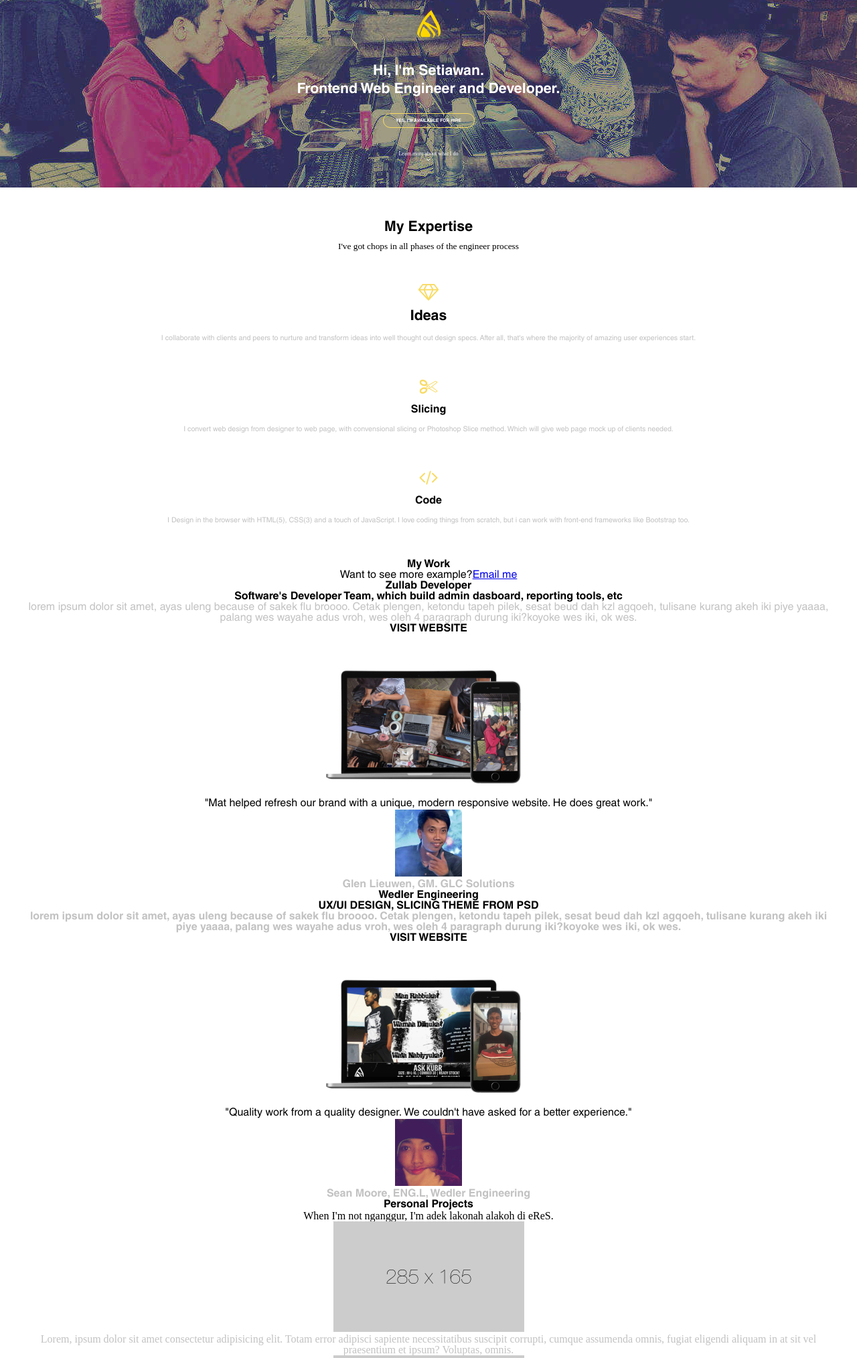
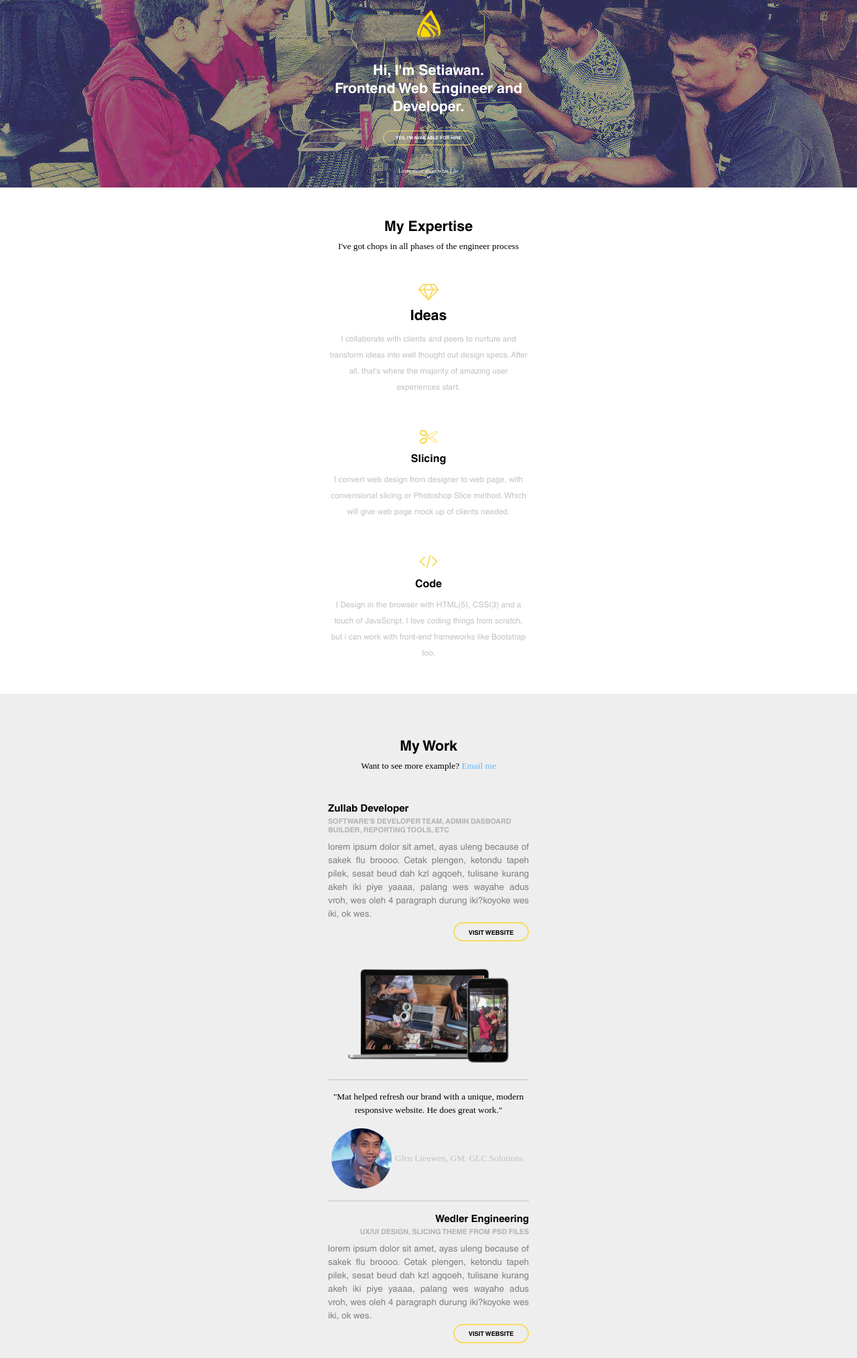
Before and after one commit to consciousnessdev/consciousnessdev.github.io, a PHP site: page / in a window 1280 px wide. Shown: the top 2028 px of the page at 67% size. Run offline with PHP 8.4, Linux system fonts and the light colour scheme.

Commit message:
Works Section Done! Go To Projects Section

```diff
--- a/assets/css/style.css
+++ b/assets/css/style.css
@@ -39,18 +39,21 @@
 
   .container {
     text-align: center;
-    margin: 0 30px;
+    margin: 0 auto;
+    width: 300px;
   }
 
     .content {}
 
-      .content-section {}
+      .content-section {
+}
 
         .content-section__expertise {
     margin: 30px auto;
 }
 
-        .content-section__works {}
+        .content-section__works {
+}
 
         .content-section__projects {}
 
@@ -95,7 +98,6 @@
 }
 
     .section__info {
-    font-size: 10pt;
     margin: 10px auto 30px auto;
 }
 
@@ -110,45 +112,86 @@
 
       .item__info {}
 
-.works__wrapper {}
+.works__wrapper {
+  width: 300px;
+  margin: 0 auto;
+  padding: 50px 0;
+  text-align: center;
+  }
 
   .works__self {}
 
-    .works__header {}
+    .works__header {
+      margin: 20px auto 10px auto;
+    }
 
-    .works__example {}
+    .works__example {
+      margin: 10px auto 30px auto;
+    }
 
   .works__list {}
 
-    .works__client {}
+    .works__client {
+    padding-top: 20px;
+    padding-bottom: 20px;
+}
 
       .client__header {}
 
-      .client__area {}
+      .client__area {
+    margin: 5px auto;
+    line-height: 1.25;
+}
 
-      .client__info {}
+      .client__info {
+        text-align: justify;
+        margin: 10px auto 0 auto;
+        line-height: 1.5;
+      }
 
-      .client__visitweb {}
+      .client__visitweb {
+         margin: 0 auto 5px auto;
+         float: right;
+         display: flex;
+         height: 20px;
+         width: 109px;
+         align-items:  center;
+         justify-content: center;
+         padding-top:  5px;
+         clear: both;
+      }
 
       .works__result {
-
-      }
+    margin: 20px auto 0px auto;
+    padding-top: 20px;
+}
       .works__result img{
-        width: 320px;
+        width: 80%;
         height: auto;
       }
 
-    .works__comment {}
+    .works__comment {
+      padding-top: 5px;
+      padding-bottom: 10px;
+    }
 
       .comment__wrapper {}
 
-        .comment__main {}
+        .comment__main {
+    margin: 10px auto;
+    line-height: 1.5;
+}
 
-        .comment__person {}
+        .comment__person {
+    display: flex;
+    align-items:  center;
+}
 
           .person__pict {}
 
-          .person__profile {}
+          .person__profile {
+    text-align:  left;
+}
 
 .projects__wrapper {}
 
@@ -189,8 +232,24 @@
   font-family: helveticaBLD;
 }
 
-.section--header, .label--header, .item--header {
+.section--header, .label--header, .item--header, .self--header {
   font-size: 16pt;
+}
+
+.item--nine {
+  font-size: 9pt;
+}
+
+.section--ten, .works--ten, .info--ten, .main--ten, .profile--ten {
+  font-size: 10pt;
+}
+
+.comment--topborder, .result--topborder {
+  border-top: 1px solid #C2C2C2;
+}
+
+.pict--circle {
+  clip-path: circle(45px at center);
 }
 
 .label--top {
@@ -211,7 +270,7 @@
   font-size: 5pt;
 }
 
-.learnmore--light, .section--normal {
+.learnmore--light, .section--normal, .works--normal, .main--normal, .profile--light {
   font-family: heveticaSTD;
   font-weight: lighter;
 }
@@ -220,29 +279,62 @@
   font-size: 6pt;
 }
 
-.nextlearn--ms, .item--ms {
+.visitweb--mids {
+  font-size: 7pt;
+}
+
+.nextlearn--ms, .area--ms, .info--ms {
   font-size: 8pt;
 }
 
-.item--normal,.works--normal,.info--normal,.main--normal {font-family: helveticaSTD;}
+.item--normal,.info--normal {
+  font-family: helveticaSTD;
+}
 
 .item--overcolor {
   color: #F8DB64;
 }
 
-.item--gray,.info--gray,.profile--gray {color: #C2C2C2;}
+.item--gray,.profile--gray {color: #C2C2C2;}
+
+.info--grayblck {
+  color: #7f7f7f;
+}
 
 .item--lineheight {line-height: 2;}
 
 .works--softcol {
+  color: #64B7FF;
+}
 
+.works--link {
+  text-decoration: none;
 }
+
+.works--color {
+  background-color: #EEEEEE;
+}
+
+.header--top {
+  font-size: 15px;
+}
+
+.header--left, .area--left, .visitweb--left {
+  text-align: left;
+}
+
+.header--right, .area--right, .visitweb--right {
+  text-align: right;
+}
+
 .area--softcol {
-
+  color: rgb(177, 177, 177);
 }
 
 .visitweb--alphacol {
-
+  background-color: rgba(0,0,0, 0.0);
+  border: 2px #F8DB64 solid;
+  border-radius: 20px;
 }
 .button--alphacol {
 
@@ -262,3 +354,8 @@
 
 
 /* Modifier Part */
+
+
+.wrapper__visitweb {
+  height: 30px;
+}
--- a/index.html
+++ b/index.html
@@ -34,20 +34,22 @@
     </div>
   </header>
   <section class="content content-section">
+      <section class="content-section__top">
         <div class="container">
-      <section class="content-section__top">
           <article class="section__exp section--bold section--header">
             My Expertise
           </article>
-        <article class="section__info section--normal">
+          <article class="section__info section--ten section--normal">
             I've got chops in all phases of the engineer process
           </article>
+        </div>
       </section>
       <section class="content-section__expertise">
+        <div class="container">
           <article class="section__item section--bold">
             <div class="item__icon item--overcolor"><i class="fa fa-diamond"></i></div>
             <div class="item__label item--bold item--header">Ideas</div>
-          <div class="item__info item--ms item--lineheight item--normal item--gray">
+            <div class="item__info item--nine item--lineheight item--normal item--gray">
               <p>
                 I collaborate with clients and peers to nurture and transform ideas into well thought out design specs. After all, that's where the majority of amazing user experiences start.
               </p>
@@ -56,7 +58,7 @@
           <article class="section__item section--bold">
             <div class="item__icon item--overcolor"><i class="fa fa-cut"></i></div>
             <div class="item__label item--bold">Slicing</div>
-          <div class="item__info item--ms item--lineheight item--normal item--gray">
+            <div class="item__info item--nine item--lineheight item--normal item--gray">
               <p>
                 I convert web design from designer to web page, with convensional slicing or Photoshop Slice method. Which will give web page mock up of clients needed.
               </p>
@@ -65,53 +67,58 @@
           <article class="section__item section--bold">
             <div class="item__icon item--overcolor"><i class="fa fa-code"></i></div>
             <div class="item__label item--bold">Code</div>
-          <div class="item__info item--ms item--lineheight item--normal item--gray">
+            <div class="item__info item--nine item--lineheight item--normal item--gray">
               <p>
                 I Design in the browser with HTML(5), CSS(3) and a touch of JavaScript. I love coding things from scratch, but i can work with front-end frameworks like Bootstrap too.
               </p>
             </div>
           </article>
+        </div>
       </section>
-      <section class="content-section__works works--bold">
+      <section class="content-section__works works--bold works--color">
         <div class="works__wrapper">
           <article class="works__self">
-            <div class="works__header">My Work</div>
-            <div class="works__example works--normal">Want to see more example?<a href="#" class="works--softcol">Email me</a></div>
+            <div class="works__header self--header">My Work</div>
+            <div class="works__example works--ten works--normal">Want to see more example? <a href="#" class="works--softcol works--link">Email me</a></div>
           </article>
           <article class="works__list">
             <div class="works__client">
-              <div class="client__header">Zullab Developer</div>
-              <div class="client__area area--softcol">Software's Developer Team, which build admin dasboard, reporting tools, etc</div>
-              <div class="client__info info--normal info--gray">lorem ipsum dolor sit amet, ayas uleng because of sakek flu broooo. Cetak plengen, ketondu tapeh pilek, sesat beud dah kzl agqoeh, tulisane kurang akeh iki piye yaaaa, palang wes wayahe adus vroh, wes oleh 4 paragraph durung iki?koyoke wes
+              <div class="client__header header--top header--left">Zullab Developer</div>
+              <div class="client__area area--ms area--softcol area--left">SOFTWARE'S DEVELOPER TEAM, ADMIN DASBOARD BUILDER, REPORTING TOOLS, ETC</div>
+              <div class="client__info info--normal info--grayblck info--ten">lorem ipsum dolor sit amet, ayas uleng because of sakek flu broooo. Cetak plengen, ketondu tapeh pilek, sesat beud dah kzl agqoeh, tulisane kurang akeh iki piye yaaaa, palang wes wayahe adus vroh, wes oleh 4 paragraph durung iki?koyoke wes
                 iki, ok wes. </div>
-              <div class="client__visitweb visitweb--alphacol">VISIT WEBSITE</div>
-              <div class="works__result"><img src="assets/img/projects_1.jpg" alt="works result"></div>
+              <div class="wrapper__visitweb">
+                <div class="client__visitweb visitweb--alphacol visitweb--right visitweb--mids">VISIT WEBSITE</div>
               </div>
-            <div class="works__comment">
+              <div class="works__result"><img src="assets/img/projects_1.png" alt="works result"></div>
+            </div>
+            <div class="works__comment comment--topborder">
               <div class="comment__wrapper">
-                <div class="comment__main main--normal">"Mat helped refresh our brand with a unique, modern responsive website. He does great work."</div>
+                <div class="comment__main main--normal main--ten">"Mat helped refresh our brand with a unique, modern responsive website. He does great work."</div>
                 <div class="comment__person">
-                  <div class="person__pict"><img src="assets/img/user1.jpg" alt="client"></div>
-                  <div class="person__profile profile--gray">Glen Lieuwen, GM. GLC Solutions</div>
+                  <div class="person__pict pict--circle"><img src="assets/img/user1.jpg" alt="client"></div>
+                  <div class="person__profile profile--gray profile--ten profile--light">Glen Lieuwen, GM. GLC Solutions</div>
                 </div>
               </div>
             </div>
           </article>
           <article class="works__list">
-            <div class="works__client">
-              <div class="client__header">Wedler Engineering</div>
-              <div class="client__area area--softcol">UX/UI DESIGN, SLICING THEME FROM PSD</div>
-              <div class="client__info info--gray">lorem ipsum dolor sit amet, ayas uleng because of sakek flu broooo. Cetak plengen, ketondu tapeh pilek, sesat beud dah kzl agqoeh, tulisane kurang akeh iki piye yaaaa, palang wes wayahe adus vroh, wes oleh 4 paragraph durung iki?koyoke wes
+            <div class="works__client result--topborder">
+              <div class="client__header header--top header--right">Wedler Engineering</div>
+              <div class="client__area area--ms area--softcol area--right">UX/UI DESIGN, SLICING THEME FROM PSD FILES</div>
+              <div class="client__info info--normal info--grayblck info--ten">lorem ipsum dolor sit amet, ayas uleng because of sakek flu broooo. Cetak plengen, ketondu tapeh pilek, sesat beud dah kzl agqoeh, tulisane kurang akeh iki piye yaaaa, palang wes wayahe adus vroh, wes oleh 4 paragraph durung iki?koyoke wes
                 iki, ok wes. </div>
-              <div class="client__visitweb visitweb--alphacol">VISIT WEBSITE</div>
-              <div class="works__result"><img src="assets/img/projects_2.jpg" alt="works result"></div>
+              <div class="wrapper__visitweb">
+                <div class="client__visitweb visitweb--alphacol visitweb--left visitweb--mids">VISIT WEBSITE</div>
               </div>
-            <div class="works__comment">
+              <div class="works__result"><img src="assets/img/projects_2.png" alt="works result"></div>
+            </div>
+            <div class="works__comment comment--topborder">
               <div class="comment__wrapper">
-                <div class="comment__main main--normal">"Quality work from a quality designer. We couldn't have asked for a better experience."</div>
+                <div class="comment__main main--normal main--ten">"Quality work from a quality designer. We couldn't have asked for a better experience."</div>
                 <div class="comment__person">
-                  <div class="person__pict"><img src="assets/img/user2.jpg" alt="client"></div>
-                  <div class="person__profile profile--gray">Sean Moore, ENG.L, Wedler Engineering</div>
+                  <div class="person__pict pict--circle"><img src="assets/img/user2.jpg" alt="client"></div>
+                  <div class="person__profile profile--gray profile--ten profile--light">Sean Moore, ENG.L, Wedler Engineering</div>
                 </div>
               </div>
             </div>
@@ -159,7 +166,7 @@
           <div class="hire__button button--alphacol">GET STARTED</div>
         </div>
       </section>
-    </div>
+
   </section>
   <footer class="footer footer-section">
     <div class="container">
```
Also changed, not shown: assets/img/projects_1.jpg (deleted), assets/img/projects_1.png (added), assets/img/projects_2.jpg (deleted), assets/img/projects_2.png (added). Lines whose indentation alone changed are shown as unchanged.
